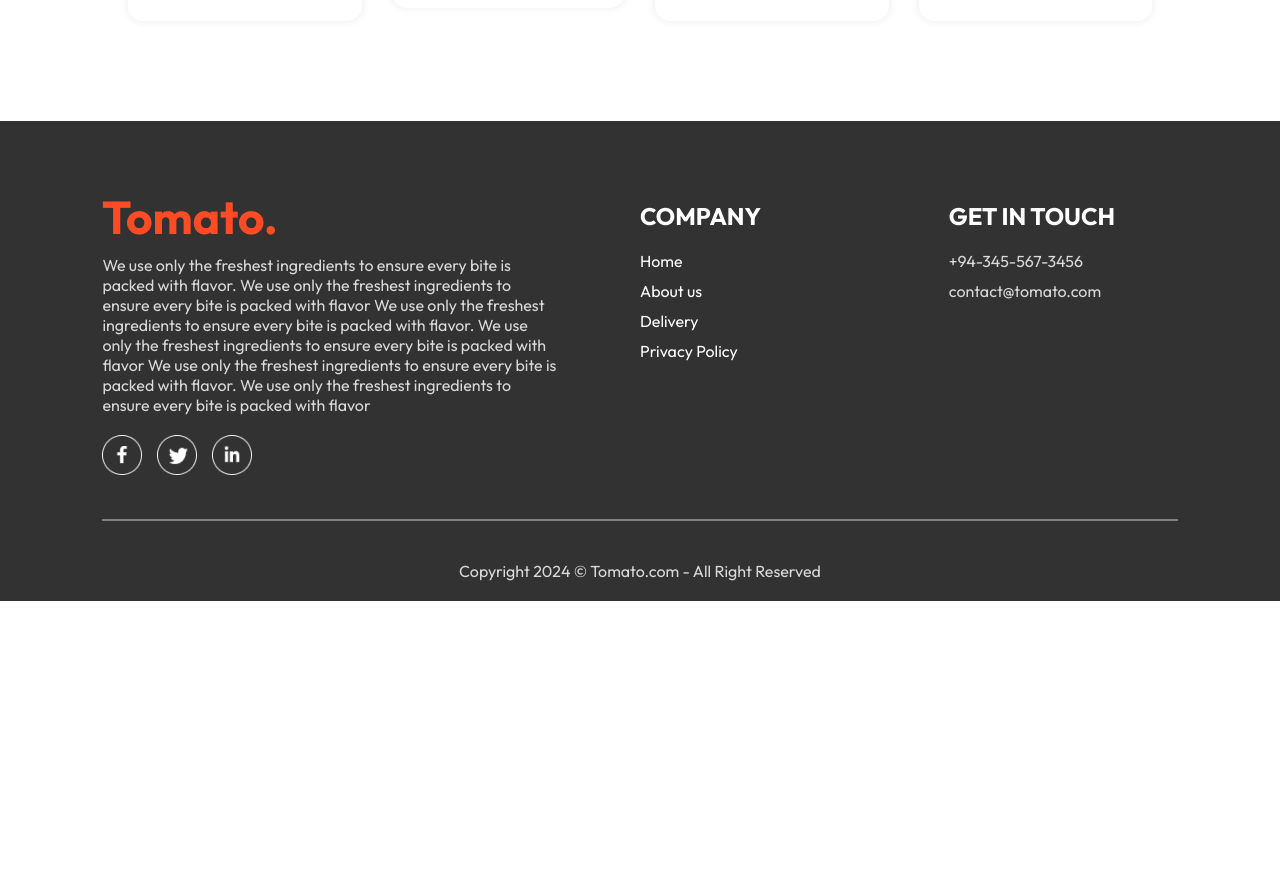
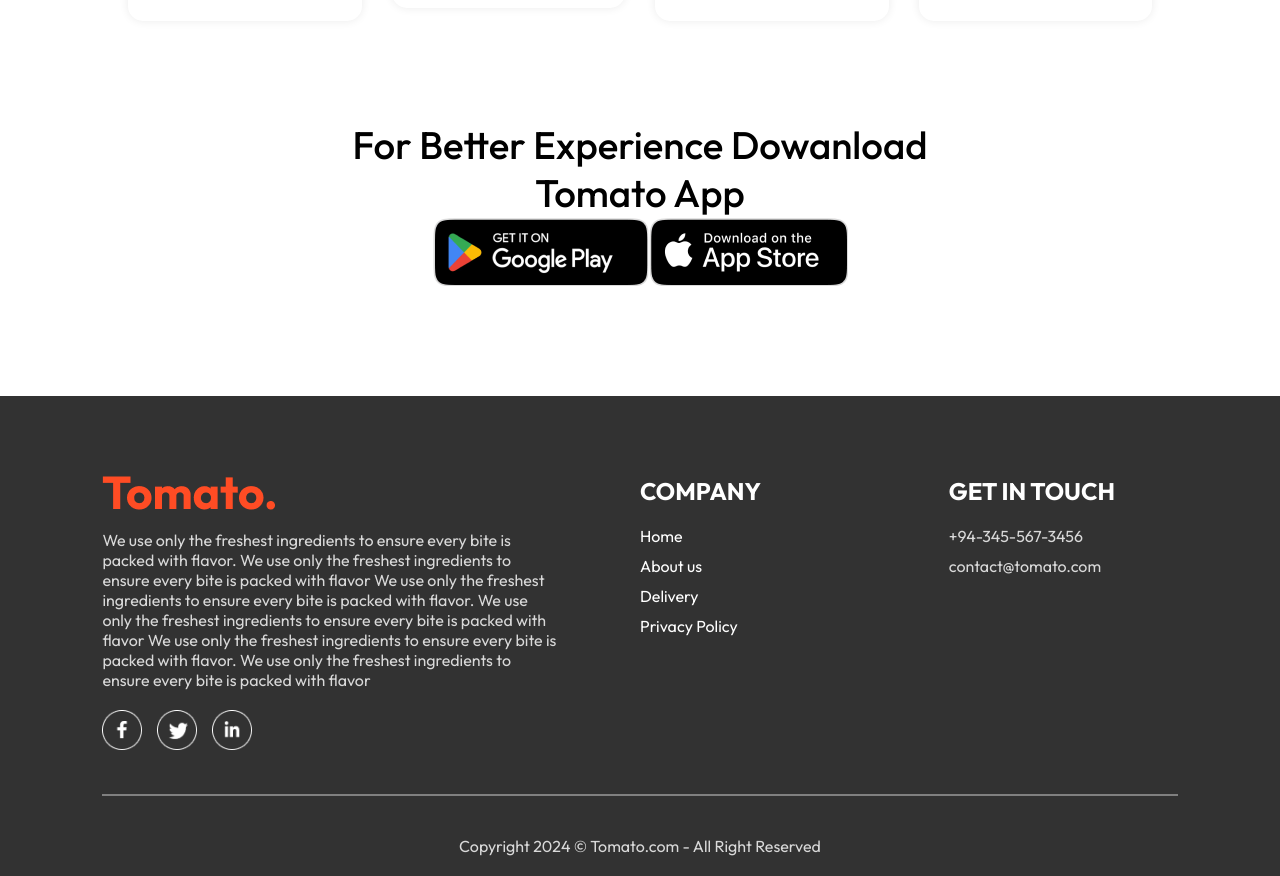
Before and after one commit to sadamali-oc/FoodOrderingWebsite, a React (Vite) app in the folder frontend/: page / in a window 1280 px wide. Shown: the part 4200-5076 px from the top of the page. Before the commit the page ends 4801 px from the top, so only its background shows below. Built offline with nearby package versions, Linux system fonts and the light colour scheme.

Commit message:
AppDownaload component add

```diff
--- a/frontend/src/App.jsx
+++ b/frontend/src/App.jsx
@@ -4,8 +4,7 @@
 import Home from './pages/Home/Home';
 import Cart from './pages/Cart/Cart'; // Ensure you import the Cart component
 import PlaceHolder from './pages/PlaceOrder/PlaceHolder';
-import Footer from './Footer/Footer';
-
+import Footer from './components/Footer/Footer';
 const App = () => {
   return (
     <>
--- /dev/null
+++ b/frontend/src/components/AppDownload/AppDownalod.css
@@ -0,0 +1,13 @@
+.app-download{
+margin: auto auto;
+margin-top: 100px;
+font-size: max(3vw,20px);
+text-align: center;
+font-weight: 500;
+}
+.app-download-platforms{
+    display: flex;
+    justify-self: center;
+    gap: max(2vw,10px);
+    margin-top: 40px;
+}
--- /dev/null
+++ b/frontend/src/components/AppDownload/AppDownload.jsx
@@ -0,0 +1,23 @@
+import React from 'react'
+import './AppDownalod.css'
+import {assets} from '../../assets/assets'
+
+
+const AppDownload = () => {
+  return (
+    <div className='app-download' id='app-downaload'>
+
+
+    <p>For Better Experience Dowanload<br/>Tomato App</p>
+    <div className='app-downaload-patforms'>
+        <img src={assets.play_store} alt=''/>
+        <img src={assets.app_store} alt=''/>
+
+    </div>
+
+
+    </div>
+  )
+}
+
+export default AppDownload
--- a/frontend/src/Footer/Footer.jsx
+++ b/frontend/src/components/Footer/Footer.jsx
@@ -1,6 +1,6 @@
 import React from "react";
 import "./Footer.css";
-import { assets } from "../assets/assets";
+import { assets } from "../../assets/assets";
 
 const Footer = () => {
   return (
--- a/frontend/src/pages/Home/Home.jsx
+++ b/frontend/src/pages/Home/Home.jsx
@@ -3,6 +3,7 @@
 import Header from '../../components/Header/Header'
 import ExploreMenu from '../../components/ExploreMenu/ExploreMenu'
 import FoodDisplay from '../../components/FoodDisplay/FoodDisplay'
+import AppDownload from '../../components/AppDownload/AppDownload'
 
 const Home = () => {
 
@@ -12,6 +13,7 @@
        <Header/>
        <ExploreMenu category={category} setCategory={setCategory}/>
     <FoodDisplay category={category} />
+    <AppDownload/>
     </div>
   )
 }
```
Also changed, not shown: frontend/src/components/Footer/Footer.css (renamed from frontend/src/Footer/Footer.css).
